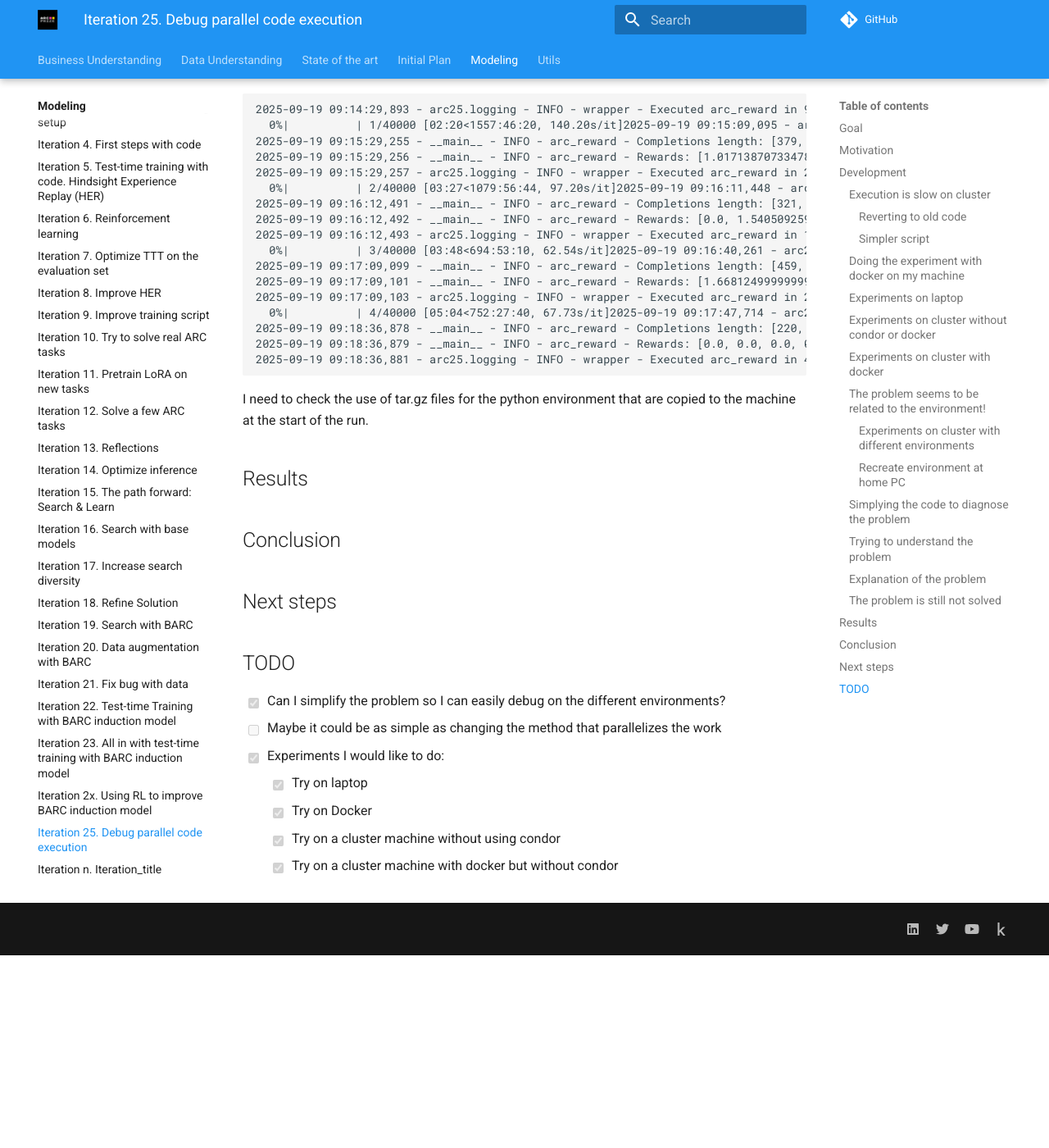
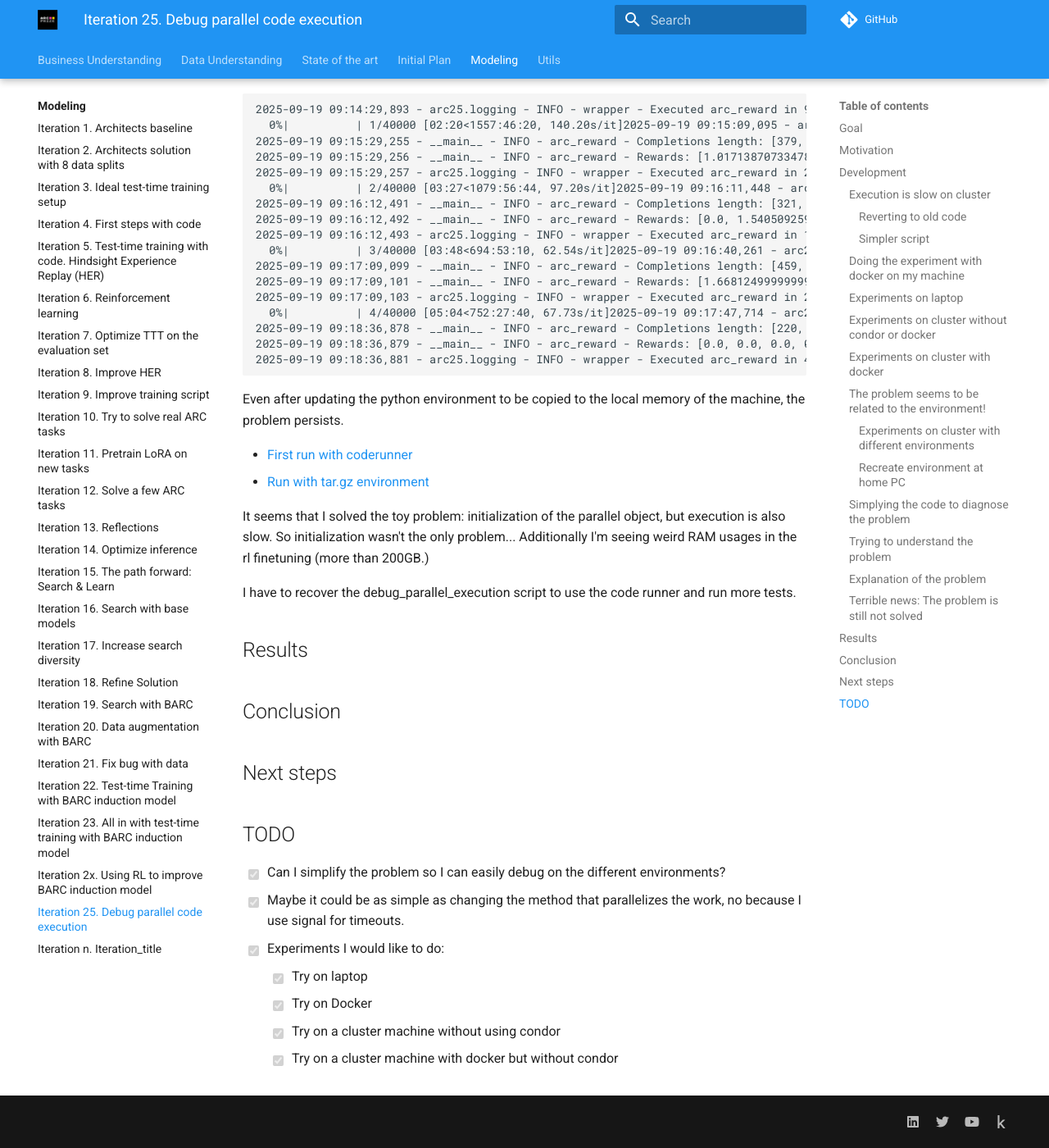
Before and after one commit to ironbar/arc25, an MkDocs documentation site: the page built from docs/modeling/Iteration_25_debug_parallel_code_execution.md, in a window 1280 px wide and 1400 px high, scrolled down 12231 px. Shown: the whole window at 82% size. Built offline with MkDocs 1.6.1 and Material for MkDocs 9.7.7, drawn with Linux system fonts in a browser that asks for light colours; comment, search, counter and statistics services are not loaded; before the commit the page ends 13396 px from its top, so only the background shows below that.

````diff
--- a/docs/modeling/Iteration_25_debug_parallel_code_execution.md
+++ b/docs/modeling/Iteration_25_debug_parallel_code_execution.md
@@ -588,7 +588,7 @@
 - The problem happened only on the cluster, making testing more difficult
 - Different joblib parameters
 
-### The problem is still not solved
+### Terrible news: The problem is still not solved
 
 These logs from RL fine-tuning show that the problem is not solved. Executing the reward function
 should be almost instantaneous:
@@ -613,8 +613,19 @@
 2025-09-19 09:18:36,881 - arc25.logging - INFO - wrapper - Executed arc_reward in 49.1656 seconds
 ```
 
-I need to check the use of tar.gz files for the python environment that are copied to the machine
-at the start of the run.
+Even after updating the python environment to be copied to the local memory of the machine, the problem persists.
+
+- [First run with coderunner](https://wandb.ai/guillermobarbadillo/2025-09-15-rl-first-steps/runs/ha5nesfm/logs)
+- [Run with tar.gz environment](https://wandb.ai/guillermobarbadillo/2025-09-15-rl-first-steps/runs/4h2to9tc/logs)
+
+
+It seems that I solved the toy problem: initialization of the parallel object, but execution is also slow.
+So initialization wasn't the only problem...
+Additionally I'm seeing weird RAM usages in the rl finetuning (more than 200GB.)
+
+I have to recover the debug_parallel_execution script to use the code runner and run more tests.
+
+
 
 ## Results
 
@@ -625,7 +636,7 @@
 ## TODO
 
 - [x] Can I simplify the problem so I can easily debug on the different environments?
-- [ ] Maybe it could be as simple as changing the method that parallelizes the work
+- [x] Maybe it could be as simple as changing the method that parallelizes the work, no because I use signal for timeouts.
 - [x] Experiments I would like to do:
   - [x] Try on laptop
   - [x] Try on Docker
````
Also changed, not shown: 1 other file.
